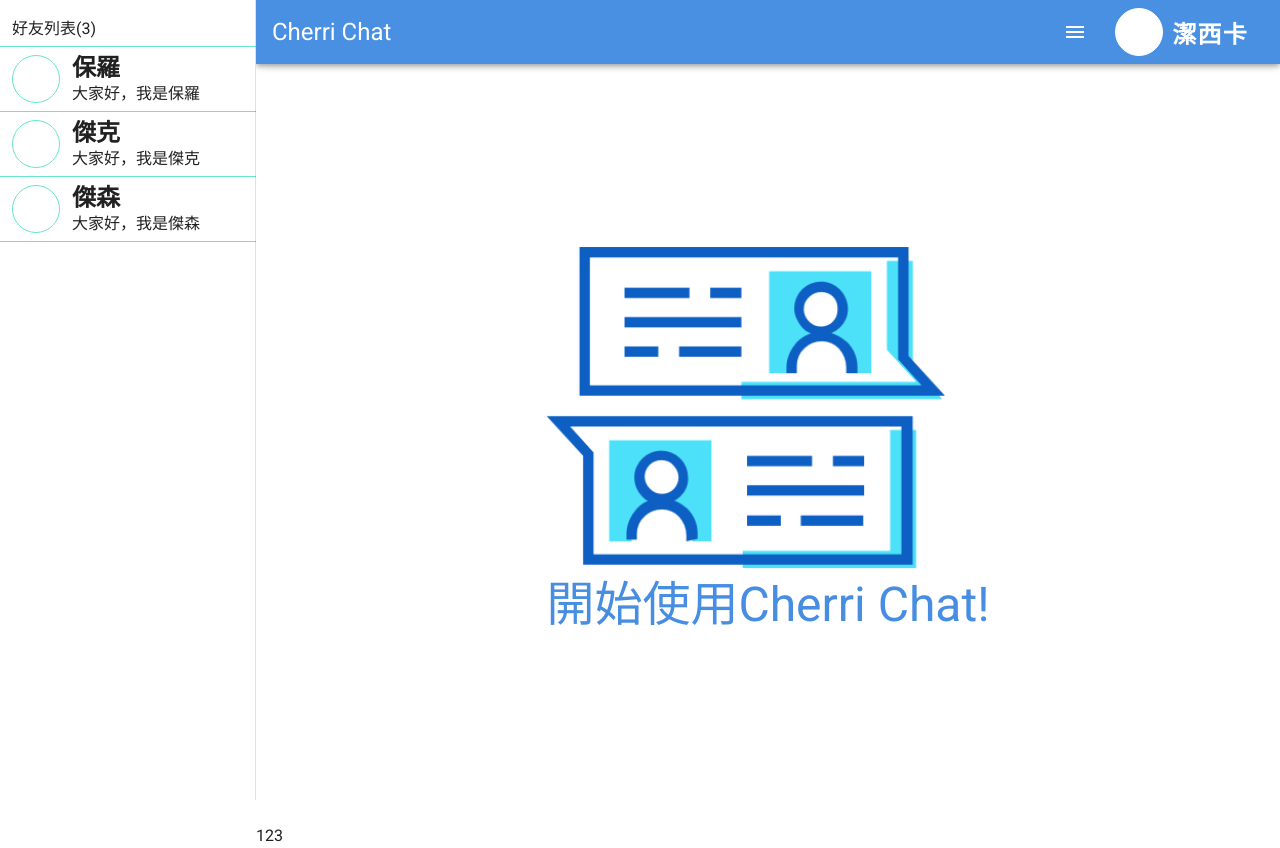
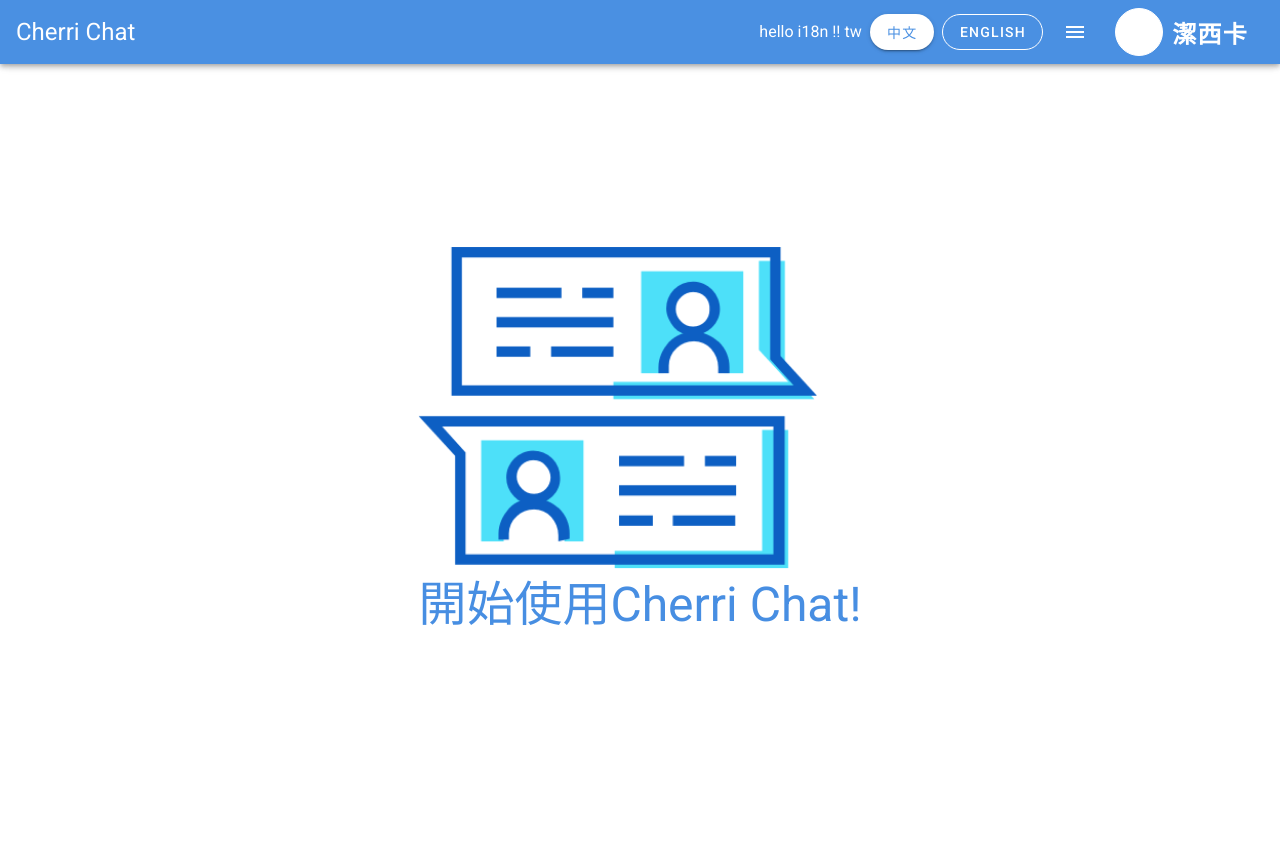
Before and after one commit to markku636/cherri-exam, a Vue app: page / in a window 1280 px wide. After the commit the page ends 824 px from the top, so only its background shows below. Built offline with nearby package versions, Linux system fonts and the light colour scheme.

Commit message:
Add Imp localization

```diff
--- a/src/App.vue
+++ b/src/App.vue
@@ -1,62 +1,32 @@
 <template>
   <v-app>
-    <v-app-bar app color="#4a90e2" dark class="chat-title-bar">
-      <div class="d-flex align-center">
-        <span class="chat-title">Cherri Chat</span>
-      </div>
+    <TopBar />
 
-      <v-spacer></v-spacer>
-      <v-app-bar-nav-icon @click="showDraw = !showDraw"> </v-app-bar-nav-icon>
-      <v-btn
-        href="https://github.com/vuetifyjs/vuetify/releases/latest"
-        target="_blank"
-        text
-      >
-        <div class="user-img m-r-8">
-        </div>
-        <span class="f-24 f-bold">{{ userInfo.name }}</span>
-      </v-btn>
-    </v-app-bar>
+          <FriendList />
 
-    <v-navigation-drawer app color="white--text" v-model="showDraw">
-      <v-list-item>
-        <v-list-item-content>
-          <FriendList />
-        </v-list-item-content>
-      </v-list-item>
-    </v-navigation-drawer>
 
     <v-main>
-        <router-view></router-view>
-123
+      <router-view></router-view>
     </v-main>
   </v-app>
 </template>
 
 <script>
 import FriendList from "@/components/FriendList";
-
+import TopBar from "@/components/TopBar";
 export default {
   name: "App",
-  components: { FriendList },
+  components: { FriendList, TopBar },
 
-  data: () => ({
-    userInfo: {
-      name: "潔西卡",
-      img: "",
-    },
-    showDraw: true,
-  }),
 };
 </script>
 
 <style lang="scss">
-
-.user-img{
+.user-img {
   width: 48px;
   height: 48px;
   border: 1px solid #ffffff;
-  border-radius:50%;
+  border-radius: 50%;
   background-color: #ffffff;
 }
 .chat-title-bar {
@@ -69,4 +39,11 @@
 .v-list-item {
   padding: 0 0 !important;
 }
+.lang-btn {
+  font-size: 20px;
+
+  &.active .v-btn__content {
+    color: #4a90e2;
+  }
+}
 </style>
--- a/src/components/FriendList.vue
+++ b/src/components/FriendList.vue
@@ -1,4 +1,8 @@
 <template>
+  <v-navigation-drawer app color="white--text" v-model="showDraw">
+    {{showDraw}}
+    <v-list-item>
+      <v-list-item-content>
         <div class="friend-list">
           <div class="p-t-8 p-b-8 frend-dvision">
             <span class="m-l-12 firend-title">
@@ -16,18 +20,23 @@
               <div class="name-name">
                 {{ member.nickName }}
               </div>
-        <div class="last-message p-t-4">大家好，我是{{ member.nickName }}</div>
+              <div class="last-message p-t-4">
+                大家好，我是{{ member.nickName }}
               </div>
             </div>
           </div>
+        </div>
+      </v-list-item-content>
+    </v-list-item>
+  </v-navigation-drawer>
 </template>
 
 <script>
+import { mapState } from "vuex";
 export default {
   props: {
     memberList: {
       type: Array,
-
       required: true,
       default: () => {
         return [
@@ -46,6 +55,11 @@
         ];
       },
     },
+  },
+  computed: {
+    ...mapState({
+      showDraw: (state) => state.showDraw,
+    }),
   },
 };
 </script>
--- /dev/null
+++ b/src/components/TopBar.vue
@@ -0,0 +1,61 @@
+/* eslint-disable no-debugger */
+<template>
+  <v-app-bar app color="#4a90e2" dark class="chat-title-bar">
+    <div class="d-flex align-center">
+      <span class="chat-title">Cherri Chat</span>
+    </div>
+
+    <v-spacer></v-spacer>
+    <span class="m-r-8">{{ $t("message") }}</span>
+    <v-btn
+      rounded
+      :outlined="lang.value != $i18n.locale"
+      :color="'#FFF'"
+      class="m-r-8 lang-btn"
+      :class="{ active: lang.value == $i18n.locale }"
+      v-for="lang in langs"
+      :key="'lang-' + lang.value"
+      @click="setLang(lang.value)"
+      >{{ lang.name }}
+    </v-btn>
+    <v-app-bar-nav-icon @click="setShowDraw(showDraw)"> </v-app-bar-nav-icon>
+
+    <v-btn
+      href="https://github.com/vuetifyjs/vuetify/releases/latest"
+      target="_blank"
+      text
+    >
+      <div class="user-img m-r-8"></div>
+      <span class="f-24 f-bold">{{ userInfo.name }}</span>
+    </v-btn>
+  </v-app-bar>
+</template>
+
+<script>
+import { mapState } from "vuex";
+export default {
+  data: () => ({
+    langs: [
+      { name: "中文", value: "tw" },
+      { name: "English", value: "en" },
+    ],
+    userInfo: {
+      name: "潔西卡",
+      img: "",
+    },
+  }),
+  computed: {
+    ...mapState({
+      showDraw: (state) => state.showDraw,
+    }),
+  },
+  methods: {
+    setShowDraw(showDraw) {
+      this.$store.dispatch("setShowDraw", !showDraw);
+    },
+    setLang(lang) {
+      this.$store.dispatch("setLang", lang);
+    },
+  },
+};
+</script>
--- /dev/null
+++ b/src/langs/en.json
@@ -0,0 +1,3 @@
+{
+  "message": "hello i18n !! en"
+}
--- /dev/null
+++ b/src/langs/tw.json
@@ -0,0 +1,3 @@
+{
+  "message": "hello i18n !! tw"
+}
--- a/src/main.js
+++ b/src/main.js
@@ -3,12 +3,16 @@
 import vuetify from "./plugins/vuetify";
 
 import "@/assets/style/utilities.scss";
-import router from '@/router'
+import router from "@/router";
+import i18n from "@/plugins/i18n";
+import store from "@/store";
 
 Vue.config.productionTip = false;
 
-new Vue({
+export const app = new Vue({
   router,
+  store,
   vuetify,
+  i18n,
   render: (h) => h(App),
 }).$mount("#app");
--- /dev/null
+++ b/src/plugins/i18n.js
@@ -0,0 +1,23 @@
+import Vue from 'vue'
+import VueI18n from 'vue-i18n'
+
+Vue.use(VueI18n)
+
+function loadLocaleMessages () {
+  const locales = require.context('@/langs', true, /[A-Za-z0-9-_,\s]+\.json$/i)
+  const messages = {}
+  locales.keys().forEach(key => {
+    const matched = key.match(/([A-Za-z0-9-_]+)\./i)
+    if (matched && matched.length > 1) {
+      const locale = matched[1]
+      messages[locale] = locales(key)
+    }
+  })
+  return messages
+}
+
+export default new VueI18n({
+  locale: process.env.VUE_APP_I18N_LOCALE || 'en',
+  fallbackLocale: process.env.VUE_APP_I18N_FALLBACK_LOCALE || 'en',
+  messages: loadLocaleMessages()
+})
--- /dev/null
+++ b/src/store/index.js
@@ -0,0 +1,41 @@
+import Vue from "vue";
+import Vuex from "vuex";
+import { app } from "@/main"; //匯入我們的Vue Instance
+
+Vue.use(Vuex);
+
+const modulesFiles = require.context("./modules", true, /\.js$/);
+
+// you do not need `import app from './modules/app'`
+// it will auto require all vuex module from modules file
+const modules = modulesFiles.keys().reduce((modules, modulePath) => {
+  const moduleName = modulePath.replace(/^\.\/(.*)\.\w+$/, "$1");
+  const value = modulesFiles(modulePath);
+  modules[moduleName] = value.default;
+  return modules;
+}, {});
+
+export default new Vuex.Store({
+  state: {
+    showDraw: false,
+  },
+  mutations: {
+    ["SET_LANG"](state, payload) {
+      app.$i18n.locale = payload; // 改變語言
+    },
+    ["SET_SHOWDRAW"](state, payload) {
+      state.showDraw = payload;
+    },
+  },
+  actions: {
+    setLang({ commit }, payload) {
+      commit("SET_LANG", payload);
+    },
+    setShowDraw({ commit }, payload) {
+      commit("SET_SHOWDRAW", payload);
+    },
+
+  },
+  modules: modules,
+  getters: {},
+});
--- a/vue.config.js
+++ b/vue.config.js
@@ -7,9 +7,16 @@
     'style-resources-loader': {
       preProcessor: 'scss',
       patterns: [
-        // 僅引入變數類型的 scss
-        './src/assets/style/variable.scss',
+        './src/assets/style/variable.scss'
       ]
+    },
+    i18n: {
+      locale: 'tw',
+      fallbackLocale: 'tw',
+      localeDir: 'langs',
+      enableInSFC: true,
+      includeLocales: false,
+      enableBridge: true
     }
   }
 })
```
Also changed, not shown: package.json (+8 -2 lines), 2 other files (tests, documents, lock files or other folders). Lines whose indentation alone changed are shown as unchanged.
